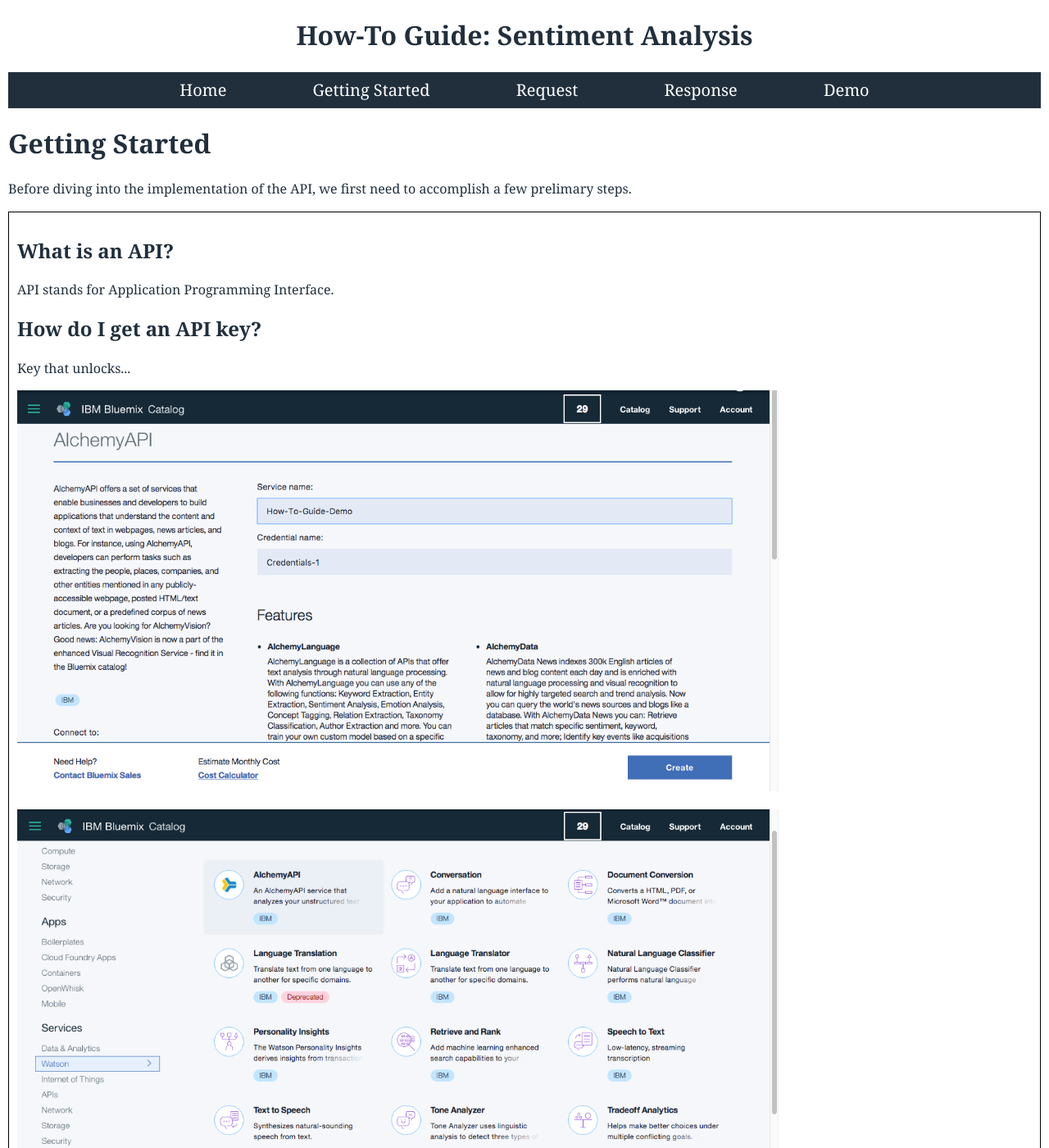
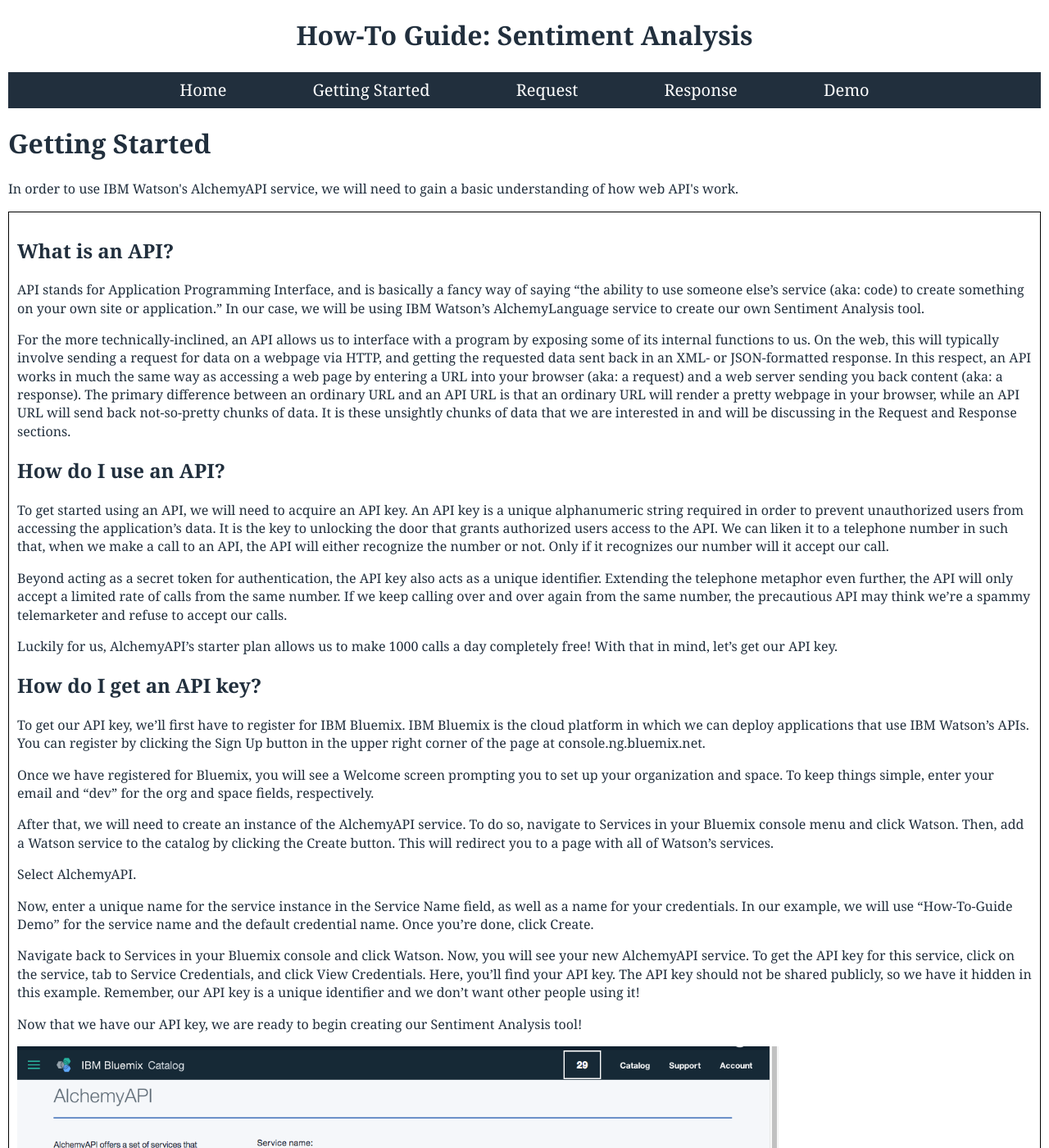
Before and after one commit to lenaz/How-To-Guide, a Jekyll site: the page built from getting-started.html, in a window 1280 px wide and 1400 px high. Shown: the whole window at 82% size. Built offline with Jekyll 4.4.1, drawn with Linux system fonts in a browser that asks for light colours; Markdown is read by kramdown in place of the engine named in the settings; some of the changed text lies outside the part shown.

Commit message:
Update getting-started.html

```diff
--- a/getting-started.html
+++ b/getting-started.html
@@ -4,16 +4,31 @@ layout: default
 
 <h1>Getting Started</h1>
 
-<p>Before diving into the implementation of the API, we first need to accomplish a few prelimary steps.</p>
+<p>In order to use IBM Watson's AlchemyAPI service, we will need to gain a basic understanding of how web API's work.</p>
 
 <div class="definitions">
 <h2>What is an API?</h2>
-<p>API stands for Application Programming Interface.</p>
-<h2>How do I get an API key?</h2>
-<p>Key that unlocks...</p>
+<p>API stands for Application Programming Interface, and is basically a fancy way of saying “the ability to use someone else’s service (aka: code) to create something on your own site or application.” In our case, we will be using IBM Watson’s AlchemyLanguage service to create our own Sentiment Analysis tool.</p>
+
+<p>For the more technically-inclined, an API allows us to interface with a program by exposing some of its internal functions to us. On the web, this will typically involve sending a request for data on a webpage via HTTP, and getting the requested data sent back in an XML- or JSON-formatted response. In this respect, an API works in much the same way as accessing a web page by entering a URL into your browser (aka: a request) and a web server sending you back content (aka: a response). The primary difference between an ordinary URL and an API URL is that an ordinary URL will render a pretty webpage in your browser, while an API URL will send back not-so-pretty chunks of data. It is these unsightly chunks of data that we are interested in and will be discussing in the Request and Response sections.</p>
+<h2>How do I use an API?</h2>
+  <p>To get started using an API, we will need to acquire an API key. An API key is a unique alphanumeric string required in order to prevent unauthorized users from accessing the application’s data. It is the key to unlocking the door that grants authorized users access to the API. We can liken it to a telephone number in such that, when we make a call to an API, the API will either recognize the number or not. Only if it recognizes our number will it accept our call.</p>
+  <p>Beyond acting as a secret token for authentication, the API key also acts as a unique identifier. Extending the telephone metaphor even further, the API will only accept a limited rate of calls from the same number. If we keep calling over and over again from the same number, the precautious API may think we’re a spammy telemarketer and refuse to accept our calls.</p>
+  <p>Luckily for us, AlchemyAPI’s starter plan allows us to make 1000 calls a day completely free! With that in mind, let’s get our API key.</p>
+
+  <h2>How do I get an API key?</h2>
+<p>To get our API key, we’ll first have to register for IBM Bluemix. IBM Bluemix is the cloud platform in which we can deploy applications that use IBM Watson’s APIs. You can register by clicking the Sign Up button in the upper right corner of the page at console.ng.bluemix.net. </p>
+<p>Once we have registered for Bluemix, you will see a Welcome screen prompting you to set up your organization and space. To keep things simple, enter your email and “dev” for the org and space fields, respectively.</p>
+<p>After that, we will need to create an instance of the AlchemyAPI service. To do so, navigate to Services in your Bluemix console menu and click Watson. Then, add a Watson service to the catalog by clicking the Create button. This will redirect you to a page with all of Watson’s services.</p>
+<p>Select AlchemyAPI.</p>
+<p>Now, enter a unique name for the service instance in the Service Name field, as well as a name for your credentials. In our example, we will use “How-To-Guide Demo” for the service name and the default credential name. Once you’re done, click Create.</p>
+<p>Navigate back to Services in your Bluemix console and click Watson. Now, you will see your new AlchemyAPI service. To get the API key for this service, click on the service, tab to Service Credentials, and click View Credentials. Here, you’ll find your API key. The API key should not be shared publicly, so we have it hidden in this example. Remember, our API key is a unique identifier and we don’t want other people using it! </p>
+<p>Now that we have our API key, we are ready to begin creating our Sentiment Analysis tool!</p>
+
+
   <p><img src="assets/service-name.png" class = "get-started-img" alt="Set Up Service"></p>
   <p><img src="assets/get-service.png" class = "get-started-img" alt="Get Service"></p>
   <p><img src="assets/api-hidden.png" class = "get-started-img" alt="API Key"></p>
-<h2>How do I use the API key?</h2>
-<p>In the next section, Request, we'll put the API key to use.</p>
+
+
 </div>
```
